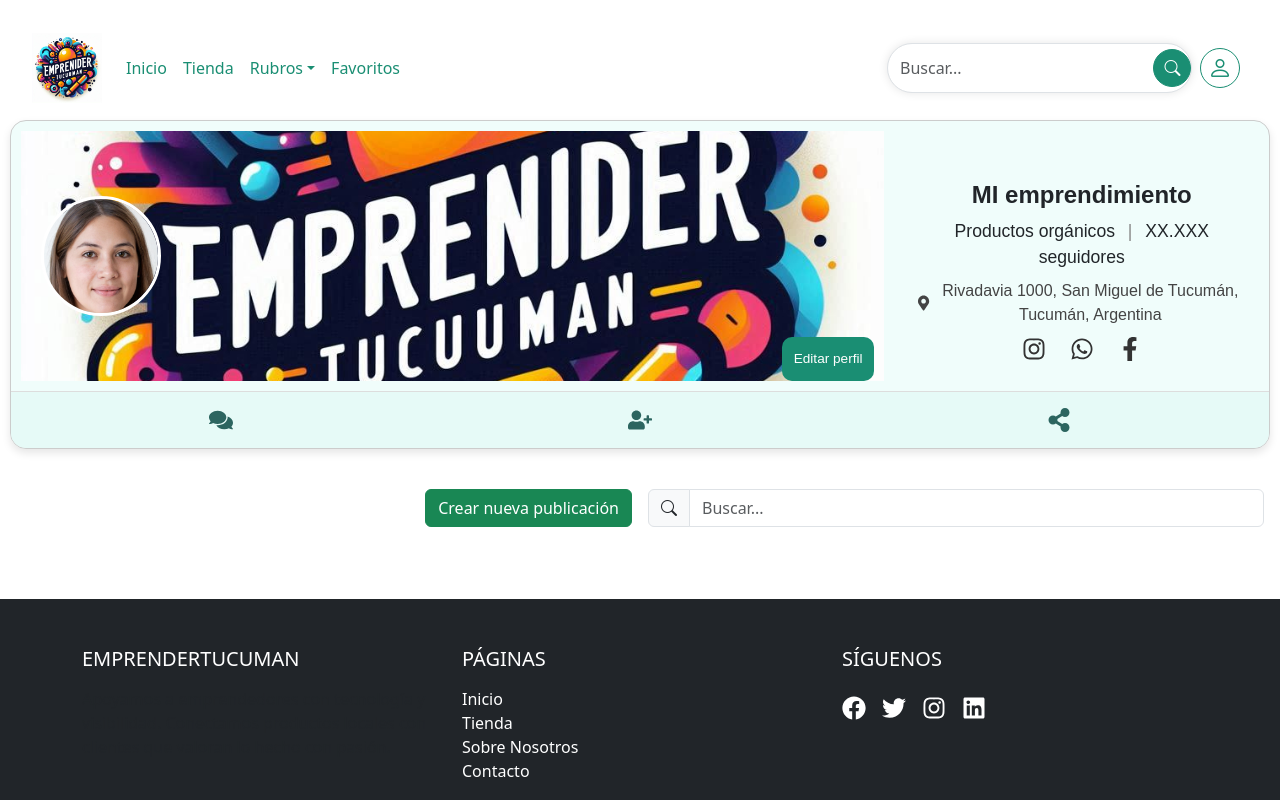
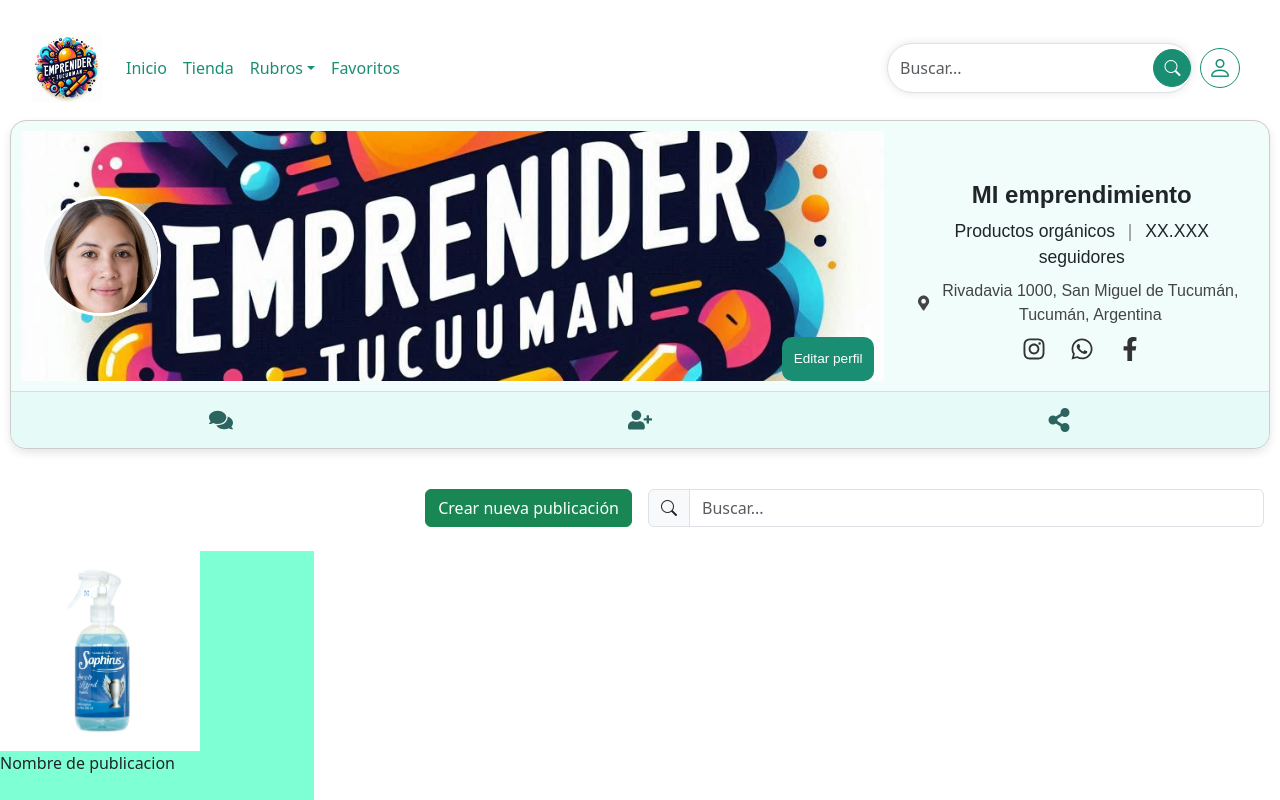
Before and after one commit to lucaschipolari/emprender-tucuman, a React (Vite) app: page /perfil-emprendedor in a window 1280 px wide. Shown: the top 800 px of the page. Built offline with nearby package versions, Linux system fonts and the light colour scheme.

Commit message:
cree el inicio de la card para la publicacion de los emprendedores

```diff
--- /dev/null
+++ b/src/components/EntrepreneurProfile/PublicationCard.css
@@ -0,0 +1,10 @@
+.contenedor-publicacion{
+    background-color: aquamarine;
+    width: 100%;
+    height: 250px;
+}
+.producto{
+    width: 200px;
+    height: 200px;
+    object-fit: fill;
+}
--- /dev/null
+++ b/src/components/EntrepreneurProfile/PublicationCard.jsx
@@ -0,0 +1,14 @@
+import React from "react";
+import "./PublicationCard.css";
+const PublicationCard = () => {
+  return (
+    <div className="contenedor-publicacion col-12 col-md-4 col-lg-3">
+      <div>
+        <img src="../public/producto.png" className="producto" alt="" />
+        <div>Nombre de publicacion</div>
+      </div>
+    </div>
+  );
+};
+
+export default PublicationCard;
--- a/src/views/EntrepreneurPrivate.jsx
+++ b/src/views/EntrepreneurPrivate.jsx
@@ -1,12 +1,16 @@
 import React from "react";
 import EntrepreneurProfile from "../components/EntrepreneurProfile/EntrepreneurProfile";
 import Options from "../components/EntrepreneurProfile/Options";
+import PublicationCard from "../components/EntrepreneurProfile/PublicationCard";
 
 const EntrepreneurPrivate = () => {
   return (
     <div>
       <EntrepreneurProfile />
       <Options />
+      <div className="row">
+        <PublicationCard />
+      </div>
     </div>
   );
 };
```
